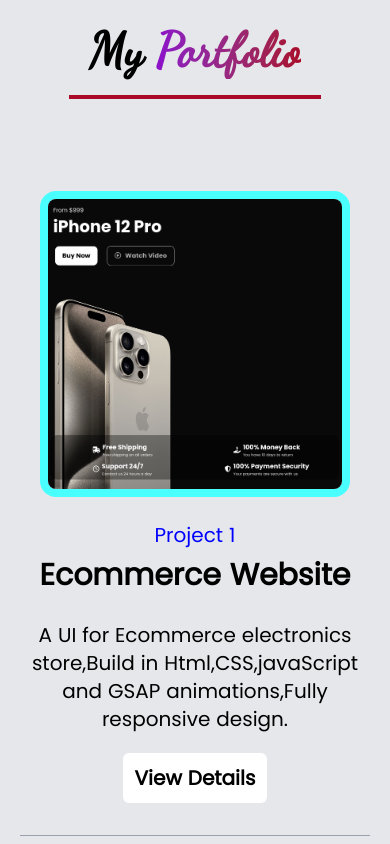
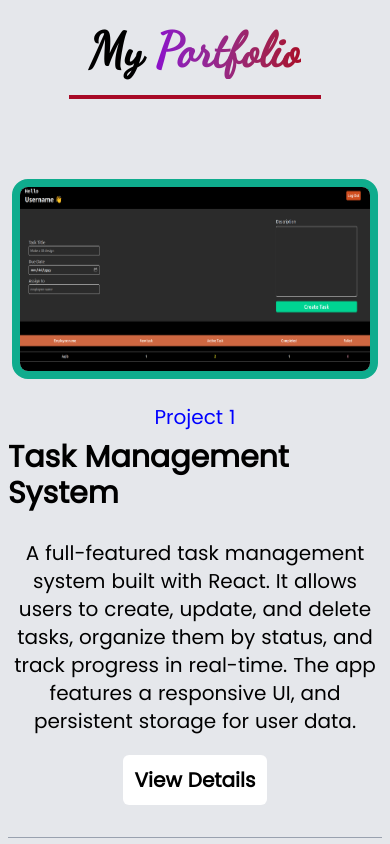
Before and after one commit to Aqib-dev05/Portfolio-website, a React (Vite) app: page / in a window 390 px wide. Shown: the part 2580-3424 px from the top of the page. Built offline with nearby package versions, Linux system fonts and the light colour scheme; a web font is replaced by a local one.

Commit message:
new project desc added

```diff
--- a/src/components/Portfol/PortChild.jsx
+++ b/src/components/Portfol/PortChild.jsx
@@ -4,8 +4,8 @@
 function PortChild({alignment = "flex-row",borderColor = "aqua",title,description,id,image,link}) {
   return (
     <div className={`w-full  gap-6 py-8 ${alignment} border-gray-400 border-b-[1px]  flex max-lg:flex-col items-center justify-center `} >
-        <div style={{borderColor:borderColor}} className={`lg:w-[50%] overflow-hidden  max-sm:w-[310px] w-[500px]  h-fit max-h-[400px]    rounded-2xl max-lg:border-[8px] lg:border-[12px] `} >
-            <img src={image} alt="as" className='object-cover w-[100%] hover:scale-[1.15] transition-all duration-400 '   />
+        <div style={{borderColor:borderColor}} className={`lg:w-[50%] overflow-hidden  max-sm:w-[98%] w-[500px]  max-sm:h-[200px] max-md:h-[250px] max-lg:h-[310px] h-[400px]    rounded-2xl max-lg:border-[8px] lg:border-[12px] `} >
+            <img src={image} alt="as" className='object-fill  w-[100%] h-full hover:scale-[1.15] transition-all duration-400 '   />
         </div>
         <div className='lg:w-[50%] w-full flex justify-center items-center lg:block flex-col  '>
             <h4 className='text-[blue] text-xl  ' >Project {id}</h4>
--- a/src/components/Portfolio.jsx
+++ b/src/components/Portfolio.jsx
@@ -8,6 +8,7 @@
 import Tod from "../assets/Pics/tdo.png";
 import Panda from "../assets/Pics/pnda.png";
 import Ecom from "../assets/Pics/ecom.png";
+import Tms from "../assets/Pics/tms.png"
 import Cama from "../assets/Pics/cama.png"
 import Button from "./Button";
 import { Link } from "react-router";
@@ -16,6 +17,15 @@
   const ProjDesc = [
     {
       id: 1,
+      title: "Task Management System",
+      description:
+        "A full-featured task management system built with React. It allows users to create, update, and delete tasks, organize them by status, and track progress in real-time. The app features a responsive UI, and persistent storage for user data.",
+      image: Tms,
+      link: "https://task-management-system-wheat-five.vercel.app/",
+      borderColor: "#0fac8d",
+    },
+    {
+      id: 2,
       title: "Ecommerce Website",
       description:
         "A UI for Ecommerce electronics store,Build in Html,CSS,javaScript and GSAP animations,Fully responsive design.",
@@ -24,7 +34,7 @@
       borderColor: "#4affff",
     },
     {
-      id: 2,
+      id: 3,
       title: "Resturent Website",
       description:
         "A Resturent site UI created with Html Css and JavaScript. It is a responsive website that showcases the menu, services, and contact information of the restaurant.",
@@ -33,7 +43,7 @@
       borderColor: "#742ab5",
     },
     {
-      id: 3,
+      id: 4,
       title: "Wizard X Clone",
       description:
         "A clone of the Wizard X website, which is a platform for learning web development.Created using Html,CSS,javaScript and GSAP animations. The clone includes features such as course listings,responsive design.",
@@ -42,7 +52,7 @@
       borderColor: "crimson",
     },
     {
-      id: 4,
+      id: 5,
       title: "Weather App",
       description:
         "A weather application built with React that allows users to search for current weather conditions in any city. It fetches data from a weather API and displays temperature, humidity, and other relevant information.",
@@ -51,7 +61,7 @@
       borderColor: "#3bf57f",
     },
     {
-      id: 5,
+      id: 6,
       title: "Tic Tac Toe",
       description:
         "A simple Tic Tac Toe game built with React. It allows two players to play the game on a 3x3 grid, keeping track of the moves and determining the winner.",
@@ -60,7 +70,7 @@
       borderColor: "#0000a8",
     },
     {
-      id: 6,
+      id: 7,
       title: "Todo List App",
       description:
         "A Todo List application built with React that allows users to add, edit, and delete tasks. It provides a simple interface for managing daily tasks and keeping track of completed items.Also keep record of previous tasks in local storage.",
@@ -69,7 +79,7 @@
       borderColor: "#c7d41c",
     },
     {
-      id: 7,
+      id: 8,
       title: "Panda Login Page",
       description: "A Login page made in javaScript,Whole Panda is created using Css ,Dynamic eyes which changes on inputs.",
       image: Panda,
@@ -77,7 +87,7 @@
       borderColor: "#a80a27",
     },
     {
-      id: 8,
+      id: 9,
       title: "Cam Gaurd",
       description: "a complete functional website of security camera seller agency named camgaurd,build in html,css and javaScript.",
       image: Cama,
@@ -94,7 +104,7 @@
       <h2 className=" font-[Dance] border-b-4 border-[#a80a27] text-center text-5xl  font-bold  w-fit mx-auto p-5 ">
         My <span className="bg-gradient-to-l  from-[#a80a27] to-[#8c0eca] text-transparent  blen">Portfolio</span>
       </h2>
-      <div className="lg:w-[80%] mt-10 mx-auto p-5 flex justify-center items-center flex-col gap-6 ">
+      <div className="xl:w-[80%] mt-10 mx-auto p-5 max-sm:p-2 flex justify-center items-center flex-col gap-6 ">
 
         {isFull ? (
           ProjDesc.map((proj, index) => (
```
Also changed, not shown: src/assets/Pics/tms.png (added).
